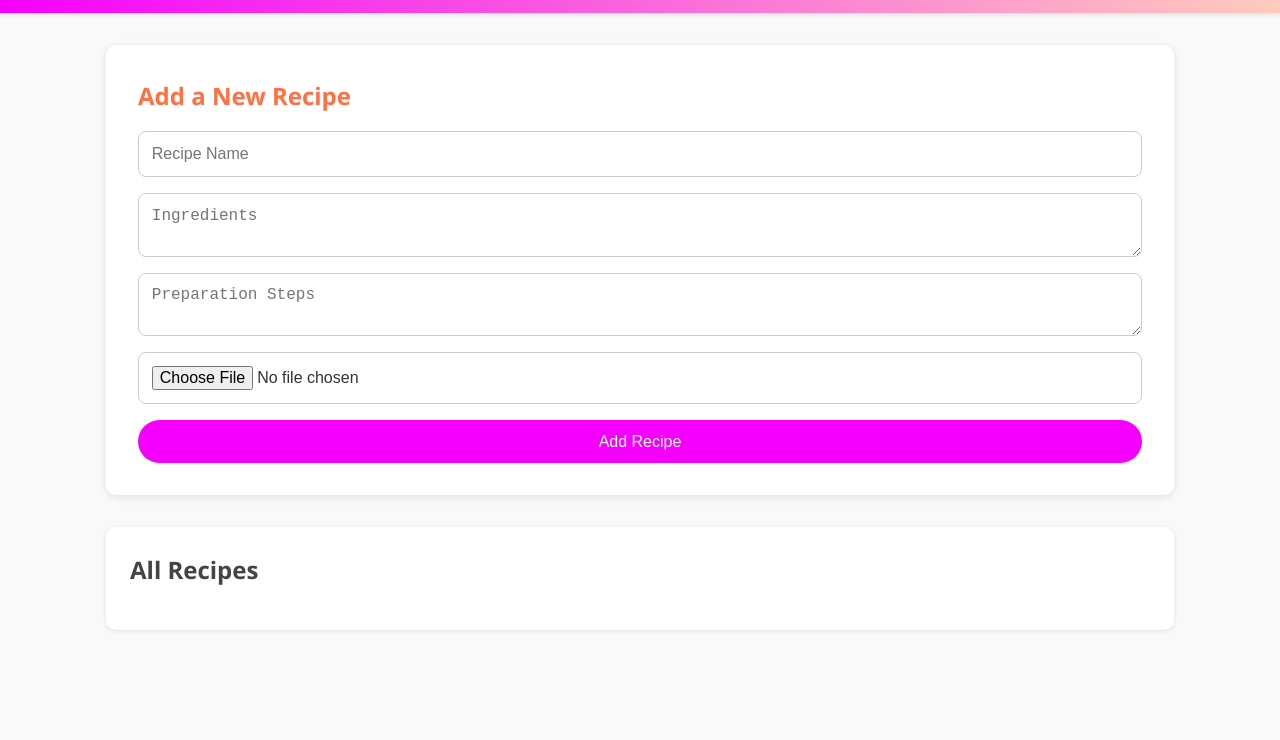
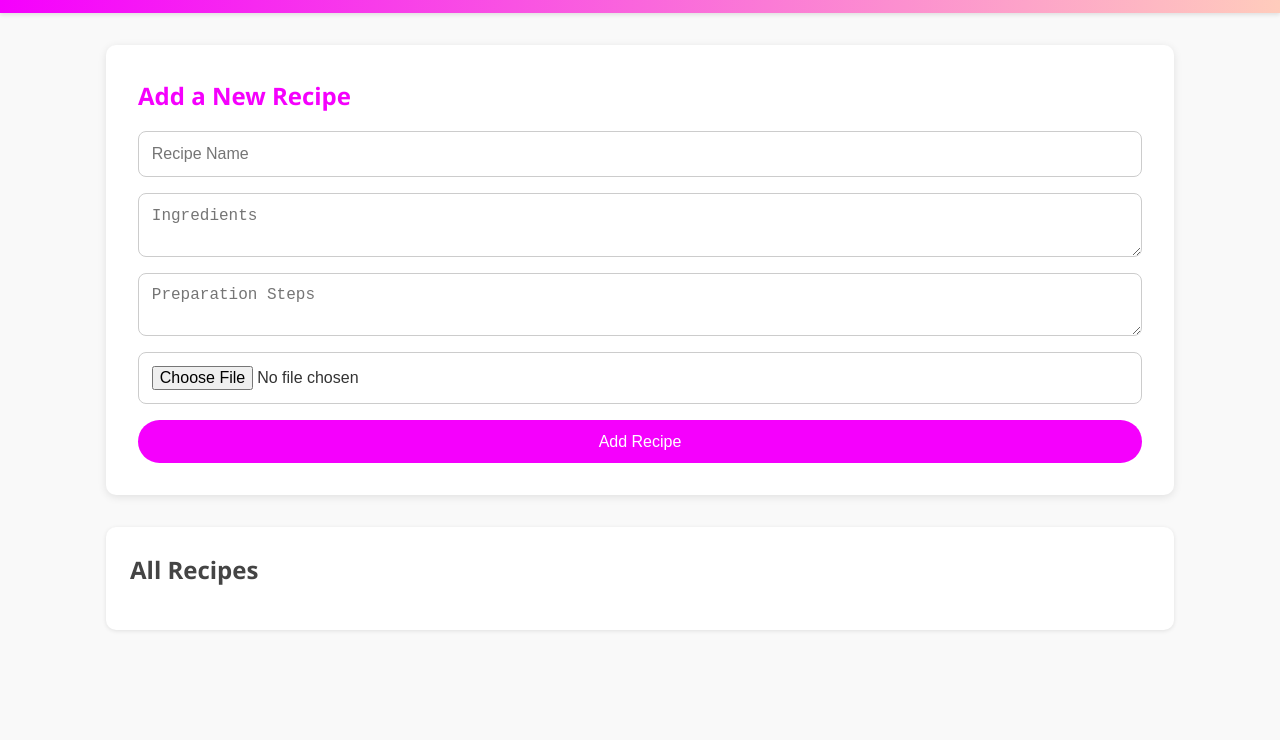
Before and after one commit to Bhalsodnikunj/Recipe-Book-Website, a plain HTML site: page home.html in a window 1280 px wide. Shown: the part 60-800 px from the top of the page. Drawn offline with Linux system fonts and the light colour scheme.

Commit message:
Update style.css

```diff
--- a/style.css
+++ b/style.css
@@ -121,7 +121,7 @@ main {
 
 .form-section h2 {
   margin-bottom: 1rem;
-  color: #ff7043;
+  color: #f500fd;
 }
 
 form {
```
